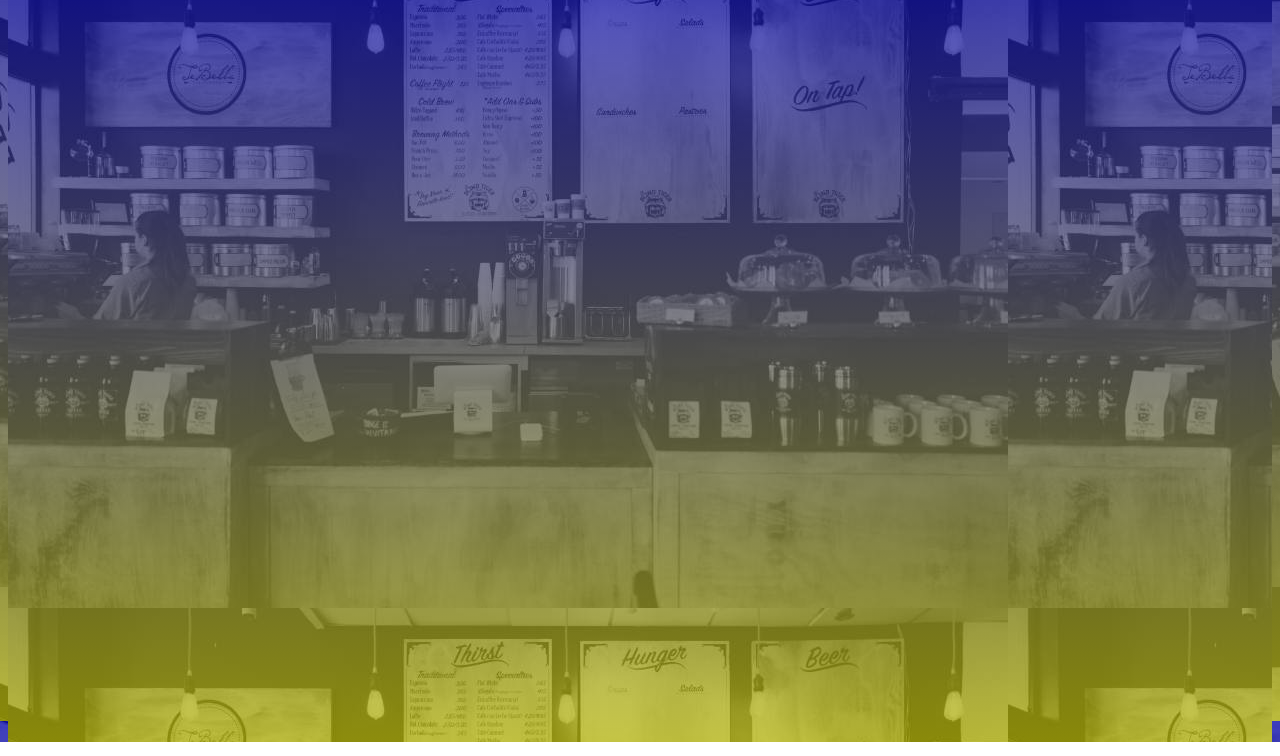
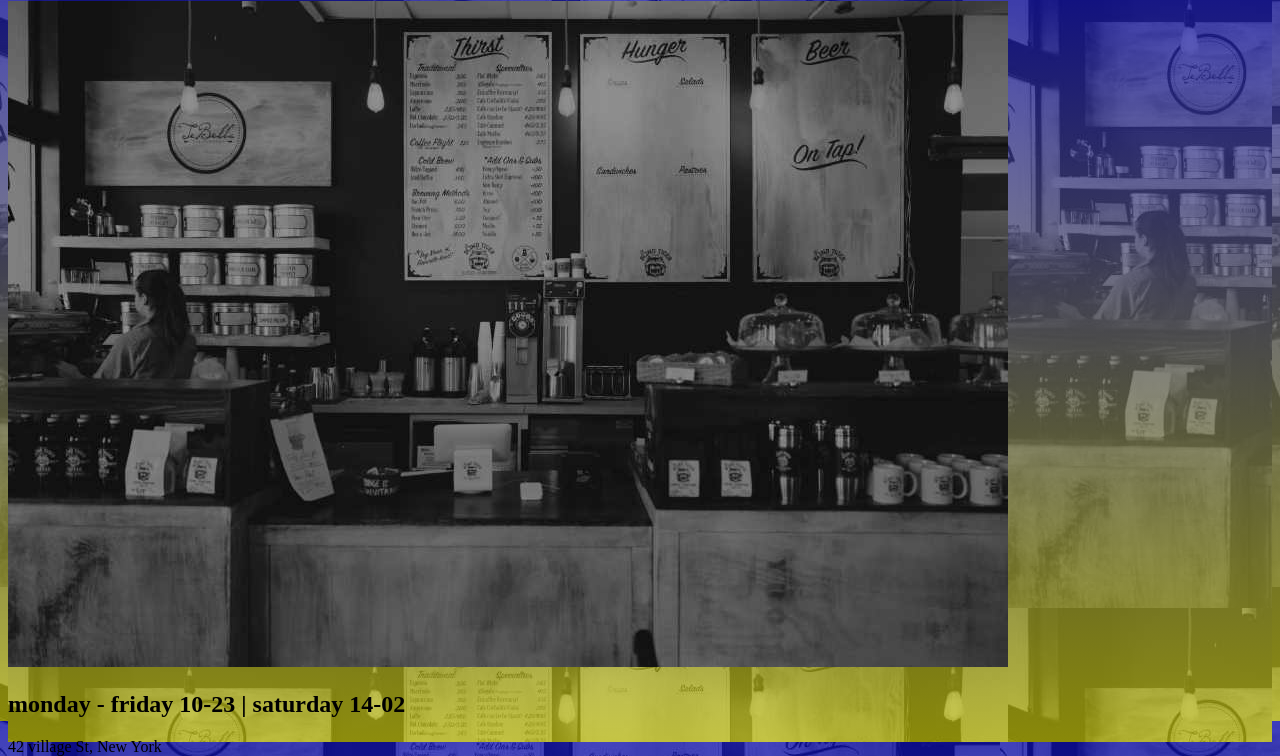
Before and after one commit to AlexJelani/restaurant-odinproject, a website built with webpack: page dist/index.html in a window 1280 px wide. Shown: the part 79-835 px from the top of the page. Built offline with nearby package versions, Linux system fonts and the light colour scheme; files whose address does not match are found by name.

Commit message:
added text elements

```diff
--- a/dist/index.html
+++ b/dist/index.html
@@ -11,6 +11,10 @@
 <body>
     <div id="content bgimg">
         <h1>Welcome To Jelani's Sweets Shop</h1>
+        <img class="top-image"src="../src/assets/imgs/onepage_restaurant.jpg" alt="">
+
+        <h2 class="landingpage">monday - friday 10-23 | saturday 14-02</h2>
+        <p class="landingpage">42 village St, New York</p>
     </div>
     <script src="main.js"></script>
 </body>
```
